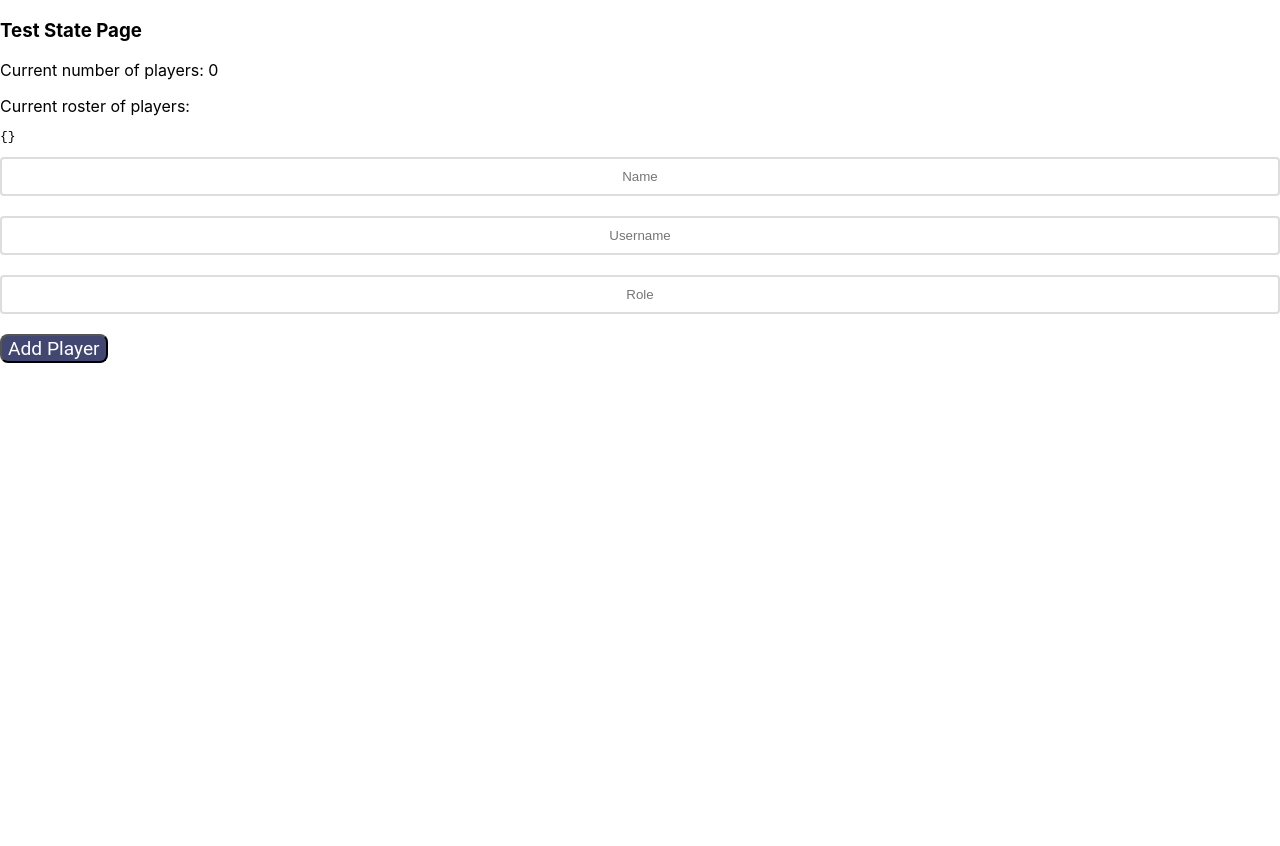
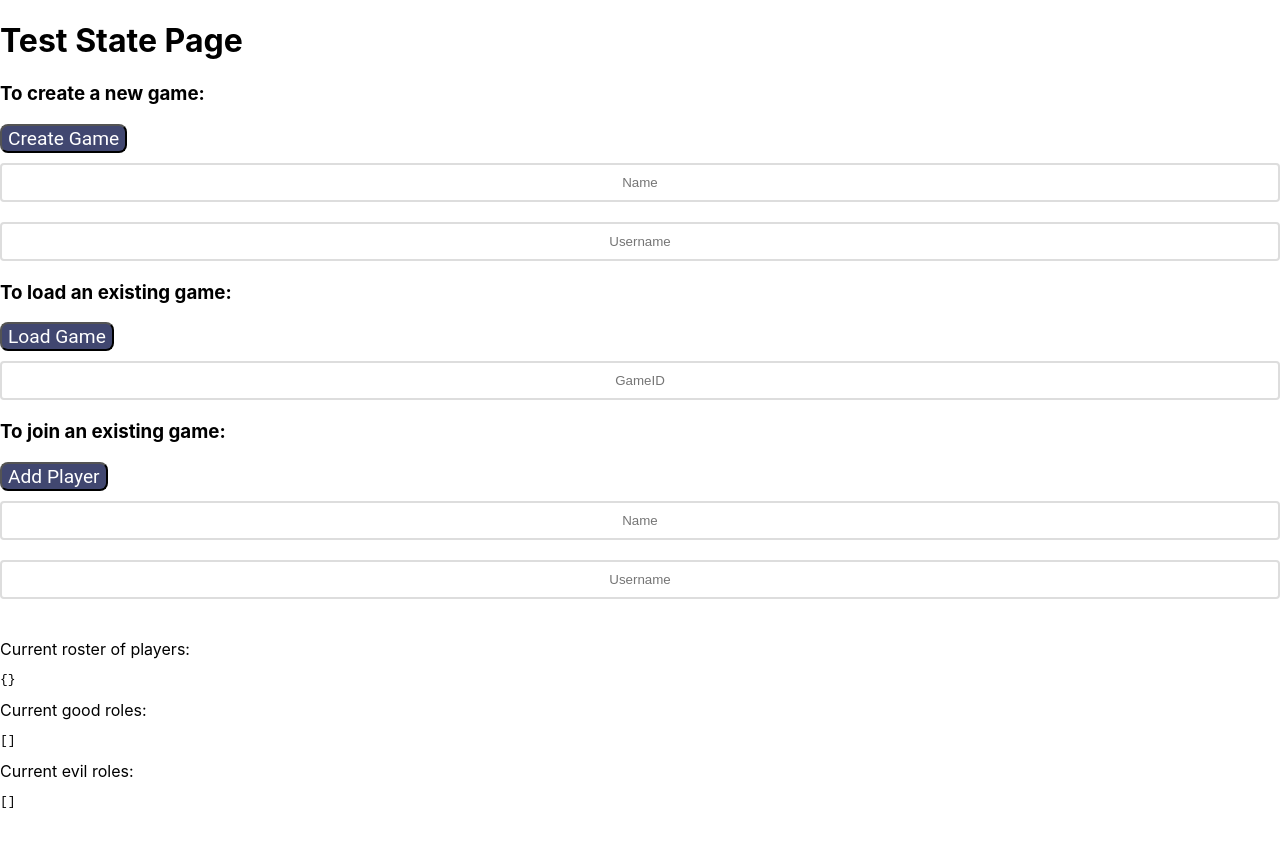
Before and after one commit to noahallen/Avalon, a React (Create React App) app: page /test in a window 1280 px wide. Shown: the top 846 px of the page. Before the commit the page ends 800 px from the top, so only its background shows below. Built offline with nearby package versions, Linux system fonts and the light colour scheme; no server answers.

Commit message:
Combined new DB approach with our old test state page

```diff
--- a/src/components/GameProvider.js
+++ b/src/components/GameProvider.js
@@ -1,19 +1,15 @@
-import React from "react";
+import React, { useState, createContext } from "react";
 
-export const GameContext = React.createContext();
+export const GameContext = createContext();
 
 export const GameContextProvider = ({ children }) => {
-	const [gameState, setGameState] = React.useState({
-		// numPlayers: represents the number of players in a game.
-		numPlayers: 0,
+	const [playerState, setPlayerState] = useState({});
+	const [gameID, setGameID] = useState("");
+	const [name, setName] = useState("");
+	const [userName, setUserName] = useState("");
+	const [selectedGoodRoles, setSelectedGoodRoles] = useState([]);
+	const [selectedEvilRoles, setSelectedEvilRoles] = useState([]);
 
-		// The players object should contain the following properties for each player:
-		// 1. displayName: The player's display name.
-		// 2. userName: The player's user name.
-		// 3. index: The player's index relative to the admin (with admin being 0).
-		// 4. role: The player's role in the game.
-		players: {},
-	});
 	const goodRoles = {
 		Merlin: "Merlin",
 		Percival: "Percival",
@@ -43,81 +39,24 @@ export const GameContextProvider = ({ children }) => {
 		EvilRogue: "Evil Rogue",
 		EvilMessenger: "Evil Messenger",
 	};
-	const createPlayer = (userName, displayName) => {
-		if (!userName) {
-			console.error("Invalid userName");
-			return;
-		}
-		if (!displayName) {
-			console.error("Invalid displayName");
-			return;
-		}
-		return {
-			userName: userName,
-			displayName: displayName,
-			index: 0,
-			role: "",
-		};
-	};
-
-	const addPlayer = (player) => {
-		if (player && player.userName && player.displayName) {
-			setGameState((prevState) => ({
-				numPlayers: prevState.numPlayers + 1,
-				players: {
-					...prevState.players,
-					[player.userName]: player,
-				},
-			}));
-		} else {
-			console.error("Invalid player object or properties");
-		}
-	};
-
-	const addPlayerRole = (userName, role) => {
-		if (userName && role && (!!goodRoles[role] || !!evilRoles[role])) {
-			setGameState((prevState) => ({
-				numPlayers: prevState.numPlayers,
-				players: {
-					...prevState.players,
-					[userName]: {
-						...prevState.players[userName],
-						role: role,
-					},
-				},
-			}));
-		} else {
-			console.error("Invalid userName or role");
-		}
-	};
-
-	const addPlayerIndex = (userName, index) => {
-		if (userName && index && index >= 1) {
-			setGameState((prevState) => ({
-				numPlayers: prevState.numPlayers,
-				players: {
-					...prevState.players,
-					[userName]: {
-						...prevState.players[userName],
-						index: index,
-					},
-				},
-			}));
-		} else {
-			console.error("Invalid userName or index");
-		}
-	};
 
 	return (
 		<GameContext.Provider
 			value={{
-				gameState,
-				addPlayer,
-				createPlayer,
-				addPlayerRole,
-				addPlayerIndex,
+				playerState,
+				setPlayerState,
 				goodRoles,
 				evilRoles,
+				selectedGoodRoles,
+				setSelectedGoodRoles,
+				selectedEvilRoles,
+				setSelectedEvilRoles,
+				gameID,
+				setGameID,
+				name,
+				setName,
+				userName,
+				setUserName,
 			}}
 		>
 			{children}
--- a/src/pages/HomePage.jsx
+++ /dev/null
@@ -1,14 +0,0 @@
-import React, { useState, useContext, useEffect } from 'react';
-import apiFunctions from '../firebase/api';
-import { GameContext } from "../components/GameProvider.js";
-import JoinBox from "../components/box-join";
-
-const HomePage = () => {
-	return (
-		<div>
-			<h3>HomePage</h3>
-		</div>
-	);
-};
-
-export default HomePage;
--- a/src/pages/TestStatePage.jsx
+++ b/src/pages/TestStatePage.jsx
@@ -1,5 +1,6 @@
 import React, { useContext, useState } from "react";
 import { GameContext } from "../components/GameProvider.js";
+import apiFunctions from "../firebase/api";
 
 const TestState = () => {
 	/*
@@ -8,48 +9,86 @@ const TestState = () => {
     */
 
 	const {
-		gameState,
-		addPlayer,
-		createPlayer,
-		addPlayerRole,
-		addPlayerIndex,
+		playerState,
+		setPlayerState,
+		selectedGoodRoles,
+		selectedEvilRoles,
+		setSelectedGoodRoles,
+		setSelectedEvilRoles,
+		gameID,
+		setGameID,
+		name,
+		setName,
+		userName,
+		setUserName,
 	} = useContext(GameContext);
 
-	const [name, setName] = useState("");
-	const [userName, setUserName] = useState("");
-	const [role, setRole] = useState("");
+	const [submitted, setSubmitted] = useState(false);
+	const [created, setCreated] = useState(false);
+	const [joined, setJoined] = useState(false);
 
-	const handleSubmit = (event) => {
+	const handleCreateSubmit = async (event) => {
 		event.preventDefault();
-		const playerObj = createPlayer(userName, name, 1, role);
-		addPlayer(playerObj);
-		addPlayerRole(playerObj.userName, role);
-		addPlayerIndex(playerObj.userName, 1);
-		setName("");
-		setUserName("");
-		setRole("");
+		const holder = apiFunctions.createGameLobby(
+			userName,
+			name,
+			setPlayerState,
+			setSelectedGoodRoles,
+			setSelectedEvilRoles,
+		);
+		setGameID(holder.gameId);
+		setCreated(true);
+		setSubmitted(true);
+	};
+
+	const handleJoinSubmit = async (event) => {
+		event.preventDefault();
+		if (gameID === "") {
+			return;
+		}
+		if ((await apiFunctions.joinGameLobby(userName, name, gameID)) === 1) {
+			setJoined(true);
+		}
+	};
+
+	const handleLoadSubmit = (event) => {
+		event.preventDefault();
+		try {
+			const listeners = apiFunctions.loadGameLobby(
+				gameID,
+				setPlayerState,
+				setSelectedGoodRoles,
+				setSelectedEvilRoles,
+			);
+			if (
+				listeners.bRL === null ||
+				listeners.gRL === null ||
+				listeners.pL === null
+			) {
+				throw new Error("Game does not exist");
+			}
+
+			setSubmitted(true);
+		} catch (error) {
+			console.log(error.message);
+		}
 	};
 
 	return (
 		<div>
-			<h3>Test State Page</h3>
-			<p>
-				Current number of players:{" "}
-				{JSON.stringify(gameState.numPlayers)}
-			</p>
-			Current roster of players:{" "}
-			<pre>
-				{gameState.players != {}
-					? JSON.stringify(gameState.players, null, 2)
-					: ""}
-			</pre>
-			<form onSubmit={handleSubmit}>
+			<h1>Test State Page</h1>
+			<h3>To create a new game:</h3>
+			<form onSubmit={handleCreateSubmit}>
+				<button disabled={created} type="submit">
+					Create Game
+				</button>
 				<input
 					type="text"
 					value={name}
 					onChange={(e) => setName(e.target.value)}
 					placeholder="Name"
 					required
+					disabled={created}
 				/>
 				<input
 					type="text"
@@ -57,16 +96,63 @@ const TestState = () => {
 					onChange={(e) => setUserName(e.target.value)}
 					placeholder="Username"
 					required
+					disabled={created}
+				/>
+			</form>
+			<h3>To load an existing game:</h3>
+			<form onSubmit={handleLoadSubmit}>
+				<button disabled={submitted || created} type="submit">
+					Load Game
+				</button>
+				<input
+					type="text"
+					value={gameID}
+					onChange={(e) => setGameID(e.target.value)}
+					placeholder="GameID"
+					required
+					disabled={submitted || created}
+				/>
+			</form>
+			<h3>To join an existing game:</h3>
+			<form onSubmit={handleJoinSubmit}>
+				<button disabled={joined} type="submit">
+					Add Player
+				</button>
+				<input
+					type="text"
+					value={name}
+					onChange={(e) => setName(e.target.value)}
+					placeholder="Name"
+					required
+					disabled={joined}
 				/>
 				<input
 					type="text"
-					value={role}
-					onChange={(e) => setRole(e.target.value)}
-					placeholder="Role"
+					value={userName}
+					onChange={(e) => setUserName(e.target.value)}
+					placeholder="Username"
 					required
+					disabled={joined}
 				/>
-				<button type="submit">Add Player</button>
 			</form>
+			<br></br>
+			Current roster of players:{" "}
+			<pre>
+				{playerState != {} ? JSON.stringify(playerState, null, 2) : ""}
+			</pre>
+			Current good roles:{" "}
+			<pre>
+				{selectedGoodRoles != {}
+					? JSON.stringify(selectedGoodRoles, null, 2)
+					: ""}
+			</pre>
+			Current evil roles:{" "}
+			<pre>
+				{selectedEvilRoles != {}
+					? JSON.stringify(selectedEvilRoles, null, 2)
+					: ""}
+			</pre>
+			<footer style={{ padding: "20px" }}></footer>
 		</div>
 	);
 };
--- a/src/routes/index.js
+++ b/src/routes/index.js
@@ -7,7 +7,6 @@ import {
 } from "react-router-dom";
 
 // Page Imports
-import HomePage from "../pages/HomePage";
 import NotFound from "../pages/NotFound";
 import FeatureSelectionPage from "../pages/FeatureSelectionPage";
 import RoleSelectionPage from "../pages/RoleSelectionPage";
@@ -20,18 +19,29 @@ const Routing = (props) => {
 	return (
 		<Router>
 			<Routes>
-				<Route exact path="/" element={<HomePage />} />
+				<Route exact path="/" element={<RoomCreationPage />} />
 				<Route exact path="/test" element={<TestState />} />
 				{/*surround element with private route, and specify redirect route*/}
-				<Route exact path="/testPrivate" element={<PrivateRoute redirectRoute="/"><TestState /></PrivateRoute>} />
-				<Route exact path="/privGame/:id" element={<PrivateRoute redirectRoute="/"><TestState /></PrivateRoute>} />
+				<Route
+					exact
+					path="/testPrivate"
+					element={
+						<PrivateRoute redirectRoute="/">
+							<TestState />
+						</PrivateRoute>
+					}
+				/>
+				<Route
+					exact
+					path="/privGame/:id"
+					element={
+						<PrivateRoute redirectRoute="/">
+							<TestState />
+						</PrivateRoute>
+					}
+				/>
 				<Route exact path="*" element={<NotFound />} />
 
-				<Route
-					exact
-					path="room-creation"
-					element={<RoomCreationPage />}
-				/>
 				<Route
 					exact
 					path="feature-selection"
```
Also changed, not shown: src/firebase/api.jsx (+68 -24 lines), 1 other file (tests, documents, lock files or other folders).
